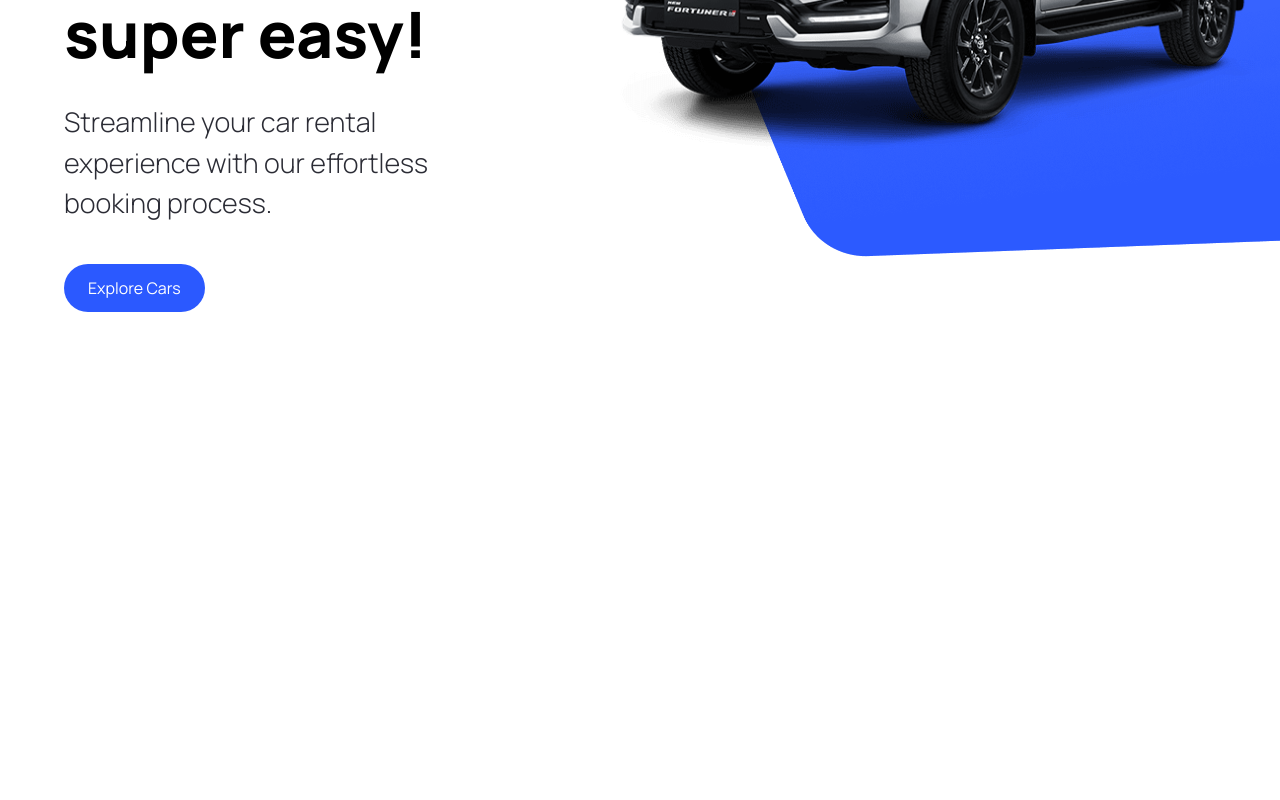
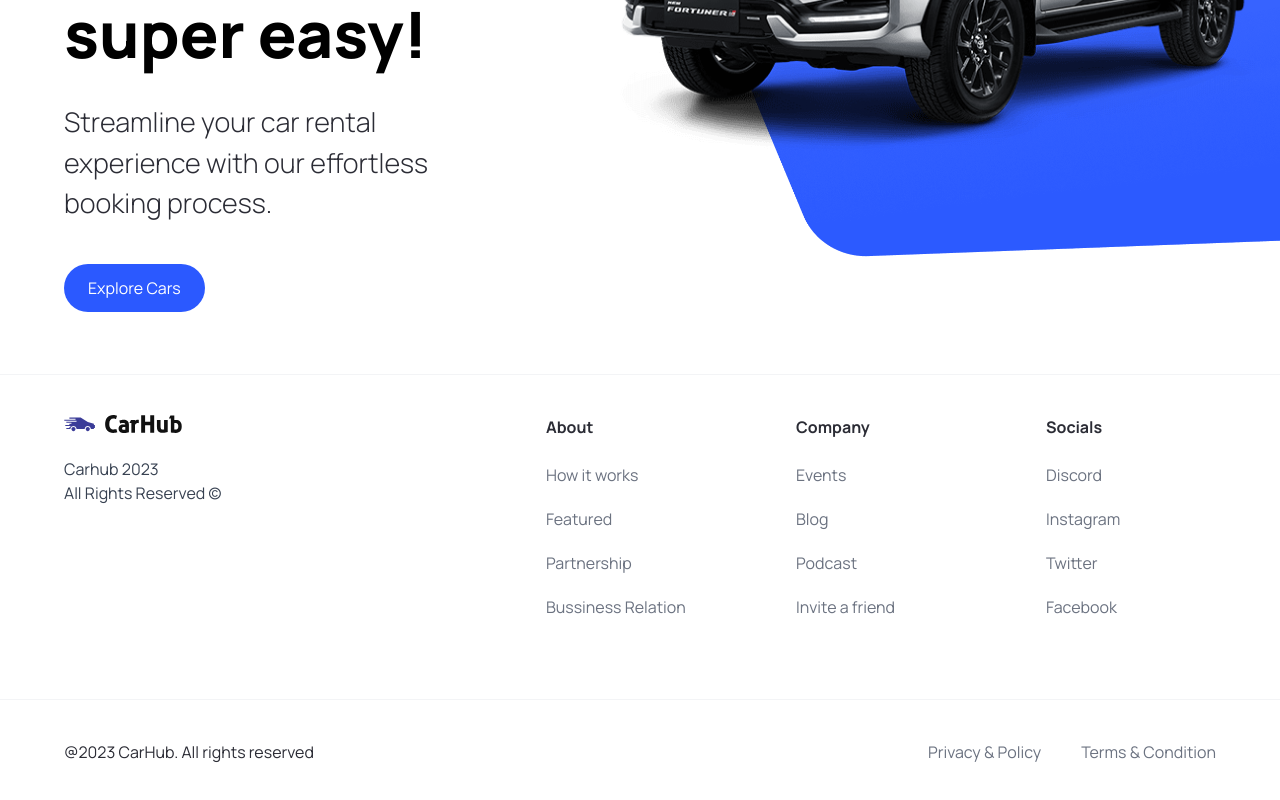
Before and after one commit to ali5422m/next13-car-showcase, a Next.js app: page / in a window 1280 px wide. Shown: the part 446-1246 px from the top of the page. Before the commit the page ends 800 px from the top, so only its background shows below. Built offline with nearby package versions, Linux system fonts and the light colour scheme.

Commit message:
create Footer

```diff
--- a/app/layout.tsx
+++ b/app/layout.tsx
@@ -1,6 +1,6 @@
 import './globals.css'
 import {Metadata} from "next";
-import {NavBar} from "@/components";
+import {Footer, NavBar} from "@/components";
 
 
 
@@ -19,6 +19,7 @@
       <body className="relative">
       <NavBar />
       {children}
+      <Footer />
       </body>
     </html>
   )
--- /dev/null
+++ b/components/Footer.tsx
@@ -0,0 +1,53 @@
+import Image from "next/image";
+import Link from "next/link";
+import {footerLinks} from "@/constants";
+
+
+
+const Footer = () => (
+    <footer className='flex flex-col text-black-100  mt-5 border-t border-gray-100'>
+        <div className='flex max-md:flex-col flex-wrap justify-between gap-5 sm:px-16 px-6 py-10'>
+            <div className='flex flex-col justify-start items-start gap-6'>
+                <Image src='/logo.svg' alt='logo' width={118} height={18} className='object-contain' />
+                <p className='text-base text-gray-700'>
+                    Carhub 2023 <br />
+                    All Rights Reserved &copy;
+                </p>
+            </div>
+
+            <div className="footer__links">
+                {footerLinks.map((item) => (
+                    <div key={item.title} className="footer__link">
+                        <h3 className="font-bold">{item.title}</h3>
+                        <div className="flex flex-col gap-5">
+                            {item.links.map((link) => (
+                                <Link
+                                    key={link.title}
+                                    href={link.url}
+                                    className="text-gray-500"
+                                >
+                                    {link.title}
+                                </Link>
+                            ))}
+                        </div>
+                    </div>
+                ))}
+            </div>
+        </div>
+
+        <div className='flex justify-between items-center flex-wrap mt-10 border-t border-gray-100 sm:px-16 px-6 py-10'>
+            <p>@2023 CarHub. All rights reserved</p>
+
+            <div className="footer__copyrights-link">
+                <Link href="/" className="text-gray-500">
+                    Privacy & Policy
+                </Link>
+                <Link href="/" className="text-gray-500">
+                    Terms & Condition
+                </Link>
+            </div>
+        </div>
+    </footer>
+);
+
+export default Footer;
--- a/components/index.ts
+++ b/components/index.ts
@@ -1,5 +1,6 @@
 import Hero from "./Hero";
 import CustomButton from "./CustomButton";
 import NavBar from "./Navbar";
+import Footer from "./Footer";
 
-export { Hero, CustomButton, NavBar }
+export { Hero, CustomButton, NavBar, Footer }
--- /dev/null
+++ b/constants/index.ts
@@ -0,0 +1,101 @@
+export const manufacturers = [
+    "Acura",
+    "Alfa Romeo",
+    "Aston Martin",
+    "Audi",
+    "Bentley",
+    "BMW",
+    "Buick",
+    "Cadillac",
+    "Chevrolet",
+    "Chrysler",
+    "Citroen",
+    "Dodge",
+    "Ferrari",
+    "Fiat",
+    "Ford",
+    "GMC",
+    "Honda",
+    "Hyundai",
+    "Infiniti",
+    "Jaguar",
+    "Jeep",
+    "Kia",
+    "Lamborghini",
+    "Land Rover",
+    "Lexus",
+    "Lincoln",
+    "Maserati",
+    "Mazda",
+    "McLaren",
+    "Mercedes-Benz",
+    "MINI",
+    "Mitsubishi",
+    "Nissan",
+    "Porsche",
+    "Ram",
+    "Rolls-Royce",
+    "Subaru",
+    "Tesla",
+    "Toyota",
+    "Volkswagen",
+    "Volvo",
+];
+
+export const yearsOfProduction = [
+    { title: "Year", value: "" },
+    { title: "2015", value: "2015" },
+    { title: "2016", value: "2016" },
+    { title: "2017", value: "2017" },
+    { title: "2018", value: "2018" },
+    { title: "2019", value: "2019" },
+    { title: "2020", value: "2020" },
+    { title: "2021", value: "2021" },
+    { title: "2022", value: "2022" },
+    { title: "2023", value: "2023" },
+];
+
+export const fuels = [
+    {
+        title: "Fuel",
+        value: "",
+    },
+    {
+        title: "Gas",
+        value: "Gas",
+    },
+    {
+        title: "Electricity",
+        value: "Electricity",
+    },
+];
+
+export const footerLinks = [
+    {
+        title: "About",
+        links: [
+            { title: "How it works", url: "/" },
+            { title: "Featured", url: "/" },
+            { title: "Partnership", url: "/" },
+            { title: "Bussiness Relation", url: "/" },
+        ],
+    },
+    {
+        title: "Company",
+        links: [
+            { title: "Events", url: "/" },
+            { title: "Blog", url: "/" },
+            { title: "Podcast", url: "/" },
+            { title: "Invite a friend", url: "/" },
+        ],
+    },
+    {
+        title: "Socials",
+        links: [
+            { title: "Discord", url: "/" },
+            { title: "Instagram", url: "/" },
+            { title: "Twitter", url: "/" },
+            { title: "Facebook", url: "/" },
+        ],
+    },
+];
```
